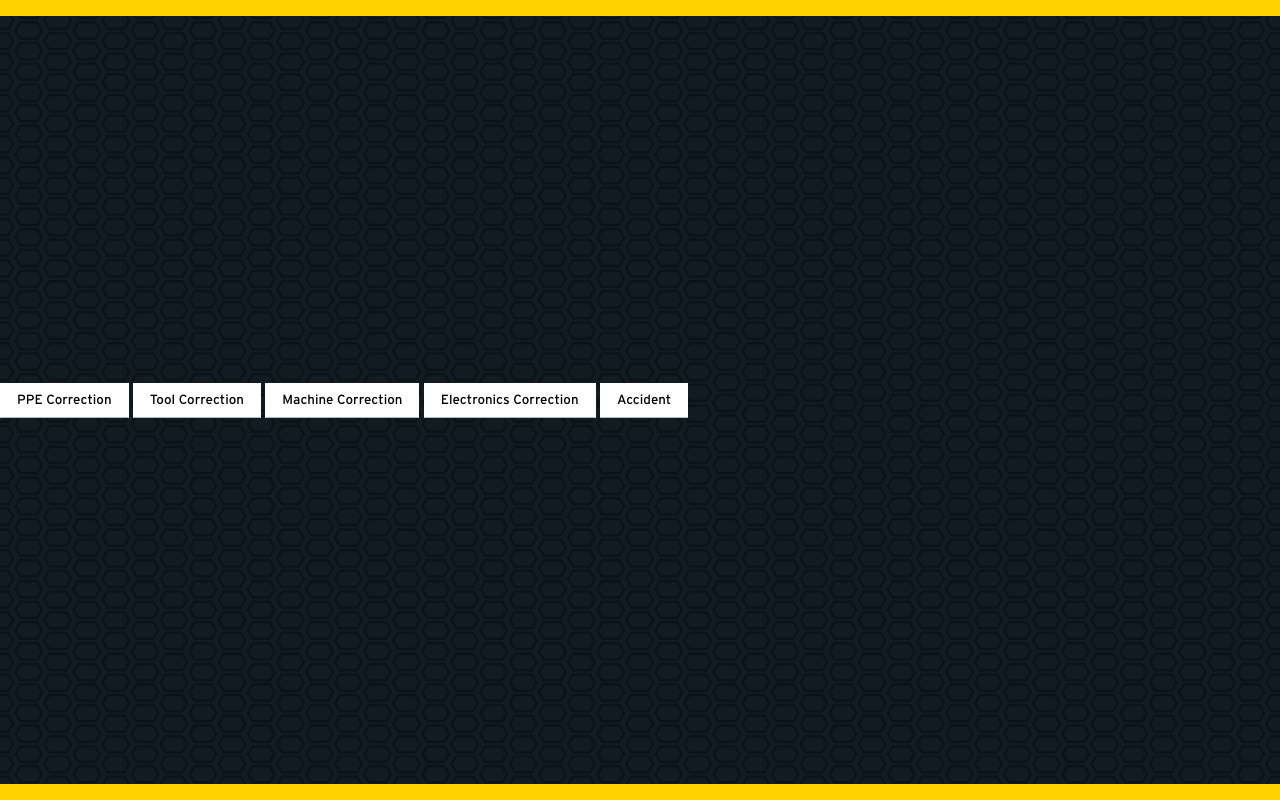
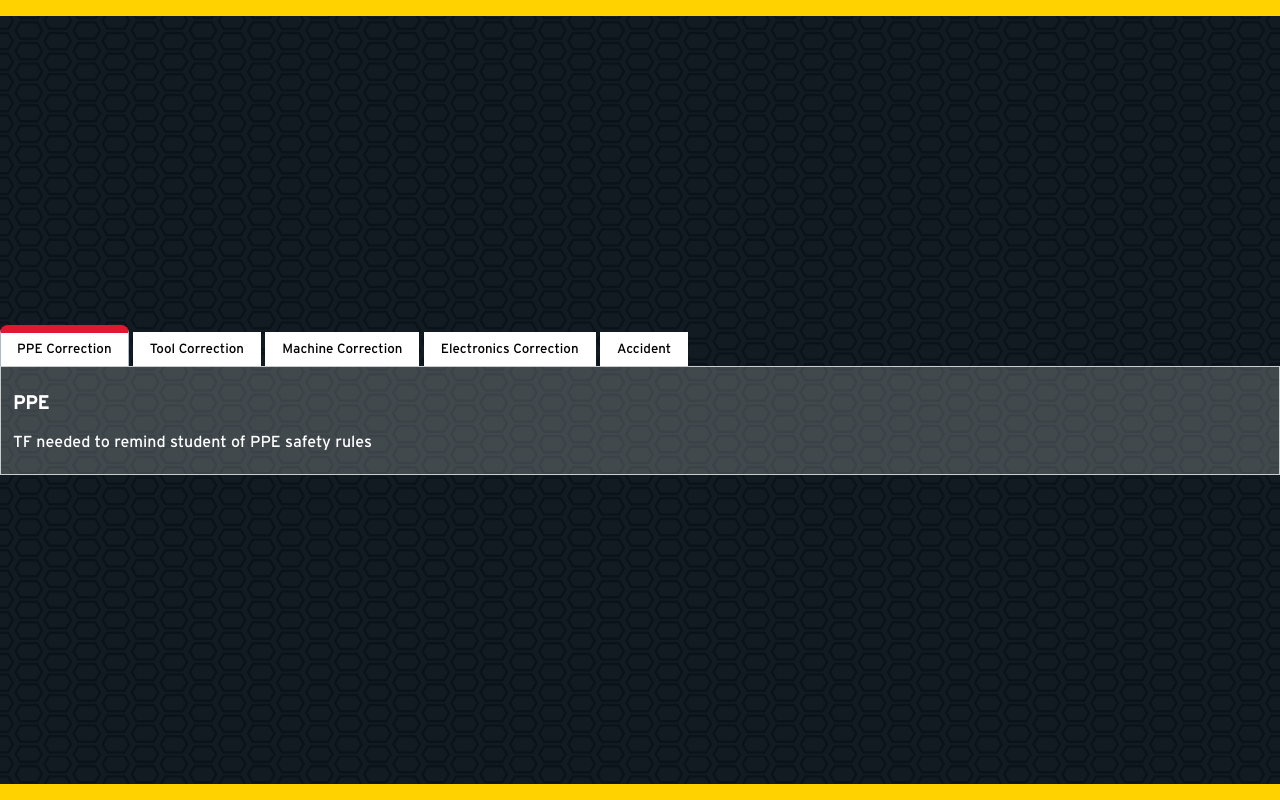
Before and after one commit to umdenes100/enes100-safetylog, a website: page index.html in a window 1280 px wide. Drawn offline with Linux system fonts and the light colour scheme.

Commit message:
changed tab style, set tab as default display

```diff
--- a/index.html
+++ b/index.html
@@ -12,7 +12,7 @@
 
 <body>
     <div class = "tab">
-        <button class = "tablinks" onclick = "openCat(event, 'PPE')">PPE Correction</button>
+        <button class = "tablinks" onclick = "openCat(event, 'PPE')" id = "defaultOpen">PPE Correction</button>
         <button class = "tablinks" onclick = "openCat(event, 'Tools')">Tool Correction</button>
         <button class = "tablinks" onclick = "openCat(event, 'Machines')">Machine Correction</button>
         <button class = "tablinks" onclick = "openCat(event, 'Electronics')">Electronics Correction</button>
@@ -46,6 +46,8 @@
 </body>
 
 <script>
+    document.getElementById("defaultOpen").click();
+
     function openCat(evt, catName) {
         var i, tabcontent, tablinks;
 
--- a/style.css
+++ b/style.css
@@ -56,6 +56,7 @@ body {
     display: none;
     padding: 6px 12px;
     border: 1px solid #ccc;
+    background-color: rgba(255, 255, 255, 0.2);
 }
 
 h1 {
```
